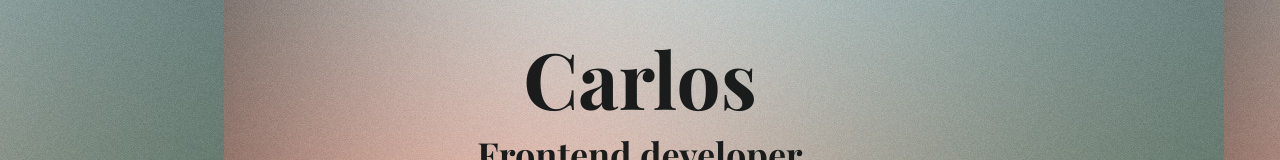
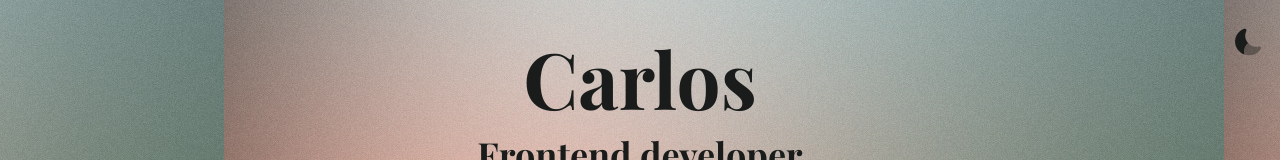
Before and after one commit to daiant/pages-2023, a Next.js app: page / in a window 1280 px wide. Shown: the top 160 px of the page. Built offline with nearby package versions, Linux system fonts and the light colour scheme.

Commit message:
feat: splash screen done

```diff
--- a/src/components/sections/Splash/splash.module.scss
+++ b/src/components/sections/Splash/splash.module.scss
@@ -7,17 +7,16 @@
     position: relative;
     z-index: 9;
     padding-block-start: 26px;
-    background-image: url("/splash.jfif");
-
-    @media (prefers-color-scheme: dark) {
-        background-image: url('/splash-dark.jfif');
-    }
-
+    background-image: var(--cover);
     background-position: 80%;
     gap: 2rem;
     .themeChanger {
         position: absolute;
         right: 16px;
+        img {
+            width: 32px;
+            height: auto;
+        }
     }
     .title {
         text-align: center;
@@ -34,7 +33,7 @@
             position: absolute;
             left: 50%;
             transform: translateX(-50%);
-            border-right: 1px dashed var(--color);
+            border-right: 1px dashed var(--main-color);
             height: 100%;
             width: 1px;
         }
@@ -75,15 +74,12 @@
         }
         img {
             margin-inline: auto;
-            @media (prefers-color-scheme: dark) {
-                filter: invert(1);
-            }
         }
     }
 }
 @keyframes wind {
     0% {
-        transform: rotate(-2deg);
+        transform: rotate(0deg);
     }
     15% {
         transform: rotate(1deg);
--- a/src/components/sections/Splash/splash.tsx
+++ b/src/components/sections/Splash/splash.tsx
@@ -1,11 +1,41 @@
+import { useEffect, useState } from 'react';
 import styles from './splash.module.scss';
 
 export default function Splash() {
+    const [darkTheme, setDarkTheme] = useState(false);
+    const prefersDark = window.matchMedia('(prefers-color-scheme: dark)').matches;
+    useEffect(() => {
+        setDarkTheme(prefersDark);
+    }, [])
+    function handleThemeChange() {
+        const root = document.querySelector(':root');
+        if (!root) return;
+
+        if(!darkTheme) {
+            // Switch to dark
+            const color = getComputedStyle(root).getPropertyValue('--color-dark');
+            const background = getComputedStyle(root).getPropertyValue('--background-dark');
+            const cover = getComputedStyle(root).getPropertyValue('--cover-dark');
+            (root as HTMLElement).style.setProperty('--main-color', color);
+            (root as HTMLElement).style.setProperty('--main-bg', background);
+            (root as HTMLElement).style.setProperty('--cover', cover);
+        } else {
+            // Switch to light
+            const color = getComputedStyle(root).getPropertyValue('--color-light');
+            const background = getComputedStyle(root).getPropertyValue('--background-light');
+            const cover = getComputedStyle(root).getPropertyValue('--cover-light');
+            (root as HTMLElement).style.setProperty('--main-color', color);
+            (root as HTMLElement).style.setProperty('--main-bg', background);
+            (root as HTMLElement).style.setProperty('--cover', cover);
+        }
+        setDarkTheme(!darkTheme);
+
+    }
     return <>
         <section id='splash' className={styles.main}>
-            {/* <div className={styles.themeChanger}>
-                <button>Dame anda</button>
-            </div> */}
+            <div className={styles.themeChanger} onClick={handleThemeChange}>
+                <img src={darkTheme ? '/sun.svg' : '/moon.svg'} />
+            </div>
             <div className={styles.title}>
                 <h1>Carlos</h1>
                 <h2>Frontend developer</h2>
@@ -22,7 +52,8 @@ export default function Splash() {
             </div>
             <div className={styles.scrollDown}>
                 <h3>See my</h3>
-                <img src="/scroll.png" title='scroll down' />
+                <img src="/scroll.png" title='scroll down'
+                style={{filter: darkTheme ? 'invert(1)' : ''}} />
                 <h3>work</h3>
             </div>
         </section>
--- a/src/styles/_colors.scss
+++ b/src/styles/_colors.scss
@@ -1,24 +1,30 @@
 :root {
+    --main-color: var(--color-light);
+    --main-bg: var(--bakground-light);
+    --cover: var(--cover-light);
+
+
     --background-light: #fbfdf9;
-    --color: #191c1a;
+    --color-light: #191c1a;
+    --cover-light: url('/splash.jfif');
 
     --background-dark: #191c1a;
     --color-dark: #e1e3df;
+    --cover-dark: url('/splash-dark.jfif');
+
 }
 section,
 main {
-    background-color: var(--background-light);
+    background-color: var(--main-bg);
 }
 * {
-    color: var(--color);
+    color: var(--main-color);
     -webkit-tap-highlight-color: transparent;
 }
 @media (prefers-color-scheme: dark) {
-    section,
-    main {
-        background-color: var(--background-dark);
-    }
     :root {
-        --color: var(--color-dark);
+        --main-bg: var(--background-dark);
+        --main-color: var(--color-dark);
+        --cover: var(--cover-dark);
     }
 }
```
Also changed, not shown: public/moon.svg (added), public/sun.svg (added).
